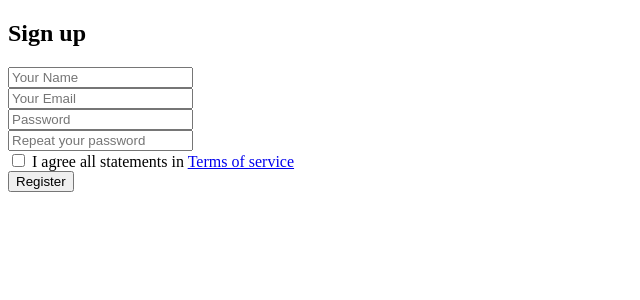
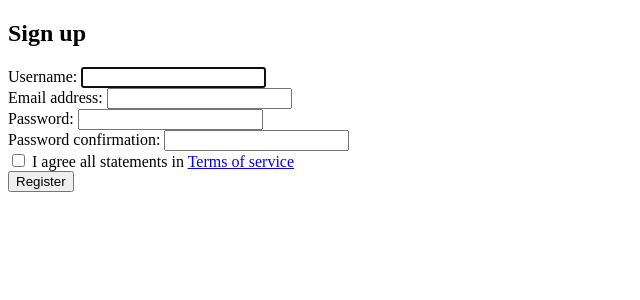
Before and after one commit to Priyanshu999/DailyDive, a Django app: page /signup/ in a window 1280 px wide. Shown: the top 300 px of the page, without its empty margins (0-640 px from the left). Run offline with Django 4.2, Linux system fonts and the light colour scheme.

Commit message:
Refactor signup process: - Updated SignupView in views.py to use Django forms - Created a new forms.py module, extending Django UserForm for user registration - Made necessary changes to signup.html for form integration

```diff
--- /dev/null
+++ b/DjangoApp/news/forms.py
@@ -0,0 +1,24 @@
+from django import forms
+from django.contrib.auth.forms import UserCreationForm
+from django.contrib.auth.models import User
+
+class CustomSignupForm(UserCreationForm):
+    username = forms.CharField(
+        widget=forms.TextInput(attrs={'id': 'name'}),
+    )
+
+    email = forms.EmailField(
+        widget=forms.EmailInput(attrs={'id': 'email'}),
+    )
+
+    password1 = forms.CharField(
+        widget=forms.PasswordInput(attrs={'id': 'pass'}),
+    )
+
+    password2 = forms.CharField(
+        widget=forms.PasswordInput(attrs={'id': 're_pass'}),
+    )
+
+    class Meta:
+        model = User
+        fields = ('username', 'email', 'password1', 'password2')
--- a/DjangoApp/news/templates/registration/signup.html
+++ b/DjangoApp/news/templates/registration/signup.html
@@ -1,10 +1,12 @@
 <!DOCTYPE html>
 <html lang="en">
+
 <head>
     <meta charset="UTF-8">
     <meta name="viewport" content="width=device-width, initial-scale=1.0">
     <title>Signup</title>
 </head>
+
 <body>
     <!-- signup.html -->
     <section class="signup">
@@ -12,29 +14,36 @@
             <div class="signup-content">
                 <div class="signup-form">
                     <h2 class="form-title">Sign up</h2>
-                {{ error }}
+                    {{ form.errors }}
                     <form method="POST" class="register-form" id="register-form">
                         {% csrf_token %}
+                        <!-- {{ form }} -->
                         <div class="form-group">
-                        <label for="name"><i class="zmdi zmdi-account material-icons-name"></i></label>
-                        <input type="text" name="username" id="name" placeholder="Your Name" required/>
+                            <label for="username"><i class="zmdi zmdi-account material-icons-name"></i>Username:</label>
+                            {{ form.username }}
+                            {{ form.username.errors }}
                         </div>
                         <div class="form-group">
-                        <label for="email"><i class="zmdi zmdi-email"></i></label>
-                        <input type="email" name="email" id="email" placeholder="Your Email" required/>
+                            <label for="email"><i class="zmdi zmdi-email"></i>Email address:</label>
+                            {{ form.email }}
+                            {{ form.email.errors }}
                         </div>
                         <div class="form-group">
-                        <label for="pass"><i class="zmdi zmdi-lock"></i></label>
-                        <input type="password" name="password1" id="pass" placeholder="Password" required/>
+                            <label for="password1"><i class="zmdi zmdi-lock"></i>Password:</label>
+                            {{ form.password1 }}
+                            {{ form.password1.errors }}
                         </div>
                         <div class="form-group">
-                        <label for="re-pass"><i class="zmdi zmdi-lock-outline"></i></label>
-                        <input type="password" name="password2" id="re_pass" placeholder="Repeat your password" required/>
+                            <label for="password2"><i class="zmdi zmdi-lock-outline"></i>Password confirmation:</label>
+                            {{ form.password2 }}
+                            {{ form.password2.errors }}
                         </div>
+
                         <div class="form-group">
-                        <input type="checkbox" name="agree-term" id="agree-term" class="agree-term" required/>
+                            <input type="checkbox" name="agree-term" id="agree-term" class="agree-term" required />
                             <label for="agree-term" class="label-agree-term">
-                            <span><span></span></span>I agree all statements in <a href="#" class="term-service">Terms of service</a>
+                                <span><span></span></span>I agree all statements in <a href="#"
+                                    class="term-service">Terms of service</a>
                             </label>
                         </div>
                         <div class="form-group form-button">
@@ -46,6 +55,6 @@
             </div>
         </div>
     </section>
+</body>
 
-</body>
 </html>
--- a/DjangoApp/news/views.py
+++ b/DjangoApp/news/views.py
@@ -1,48 +1,21 @@
-from django.shortcuts import render
+from django.views.generic.edit import FormView
+from .forms import CustomSignupForm
+from django.views.generic import TemplateView
+from django.contrib.auth import login
+# from django.shortcuts import render, re
+# from django.views import View
+# from django.contrib.auth.models import User
 
-from django.contrib.auth import login, authenticate, password_validation
-from django.contrib.auth.models import User
-from django.views.generic import CreateView, View, TemplateView
-from django.urls import reverse_lazy
-from django.core.exceptions import ValidationError
+class SignupView(FormView):
+    template_name = 'registration/signup.html'
+    form_class = CustomSignupForm
+    success_url = '/'  # Provide the URL name for the 'home' view
 
-from django.contrib.auth import login
-from django.shortcuts import render, redirect
-from django.views import View
-from django.contrib.auth.models import User
+    def form_valid(self, form):
+        user = form.save()
+        login(self.request, user)  # Log the user in
+        return super().form_valid(form)
 
-class SignupView(View):
-    template_name = 'registration/signup.html'
-
-    def get(self, request):
-        return render(request, self.template_name)
-
-    def post(self, request):
-        # Get user input from the custom form
-        username = request.POST['username']
-        password1 = request.POST['password1']
-        password2 = request.POST['password2']
-
-        if password1 != password2:
-            # Handle password mismatch error
-            return render(request, self.template_name, {'error': 'Passwords do not match'})
-
-        # Use Django's built-in password validators
-        try:
-            password_validation.validate_password(password1, user=User, password_validators=[
-                password_validation.UserAttributeSimilarityValidator(),
-                password_validation.MinimumLengthValidator(),
-                password_validation.CommonPasswordValidator(),
-            ])
-        except ValidationError as e:
-            # Handle password validation errors
-            return render(request, self.template_name, {'error': e})
-
-        # Create a new user
-        user = User.objects.create_user(username=username, password=password1)
-        login(request, user)  # Log the user in
-
-        return redirect('home')
 
 class HomeView(TemplateView):
     template_name = 'home.html'
```
Also changed, not shown: DjangoApp/DjangoApp/templates/email/email_confirmation_message.html (added, +17 -0 lines), DjangoApp/news/migrations/0001_initial.py, DjangoApp/news/migrations/0002_articlecomment_hello.py (deleted), DjangoApp/news/migrations/0003_remove_articlecomment_hello.py (deleted). Lines whose indentation alone changed are shown as unchanged.
